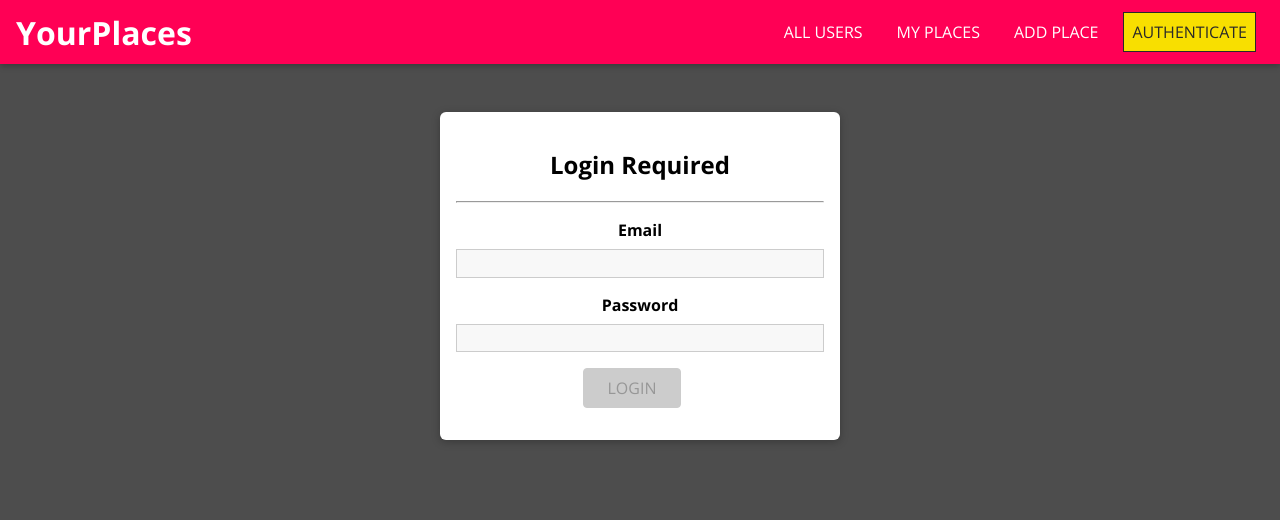
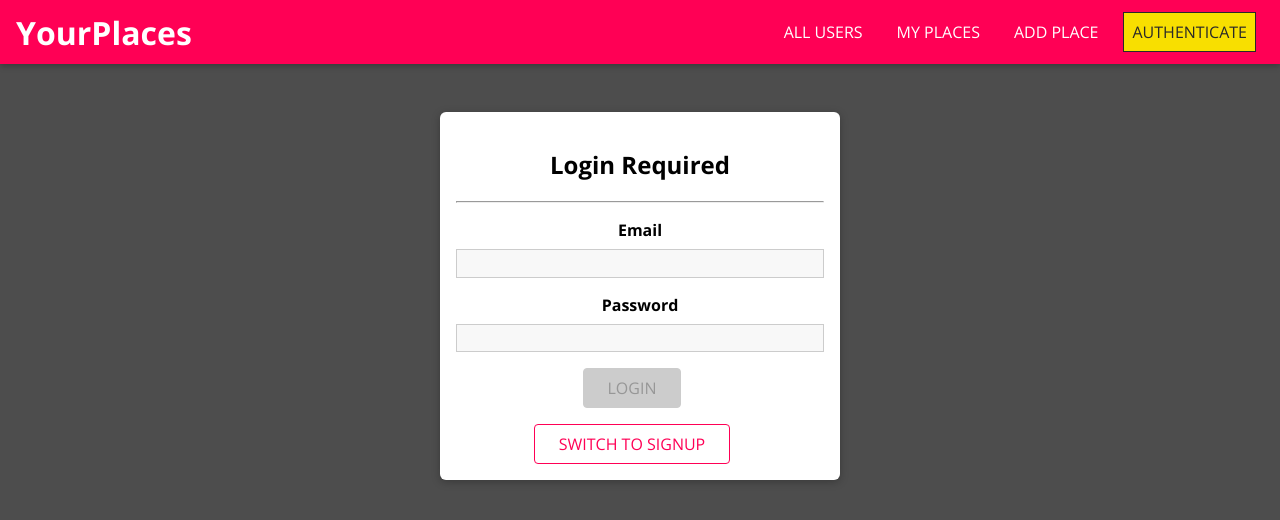
Before and after one commit to umutakin-dev/mern-fullstack, a React (Create React App) app in the folder frontend/: page /auth in a window 1280 px wide. Shown: the top 520 px of the page. Built offline with nearby package versions, Linux system fonts and the light colour scheme.

Commit message:
add signup + swith mode (mern-070)

```diff
--- a/frontend/src/shared/hooks/form-hook.js
+++ b/frontend/src/shared/hooks/form-hook.js
@@ -5,6 +5,9 @@
     case "INPUT_CHANGE":
       let formIsValid = true;
       for (const inputId in state.inputs) {
+        if (!state.inputs[inputId]) {
+          continue;
+        }
         if (inputId === action.inputId) {
           formIsValid = formIsValid && action.isValid;
         } else {
--- a/frontend/src/user/pages/Auth.js
+++ b/frontend/src/user/pages/Auth.js
@@ -1,4 +1,4 @@
-import React from "react";
+import React, { useState } from "react";
 
 import Card from "../../shared/components/UIElements/Card";
 import Input from "../../shared/components/FormElements/Input";
@@ -7,12 +7,15 @@
 import {
   VALIDATOR_EMAIL,
   VALIDATOR_MINLENGTH,
+  VALIDATOR_REQUIRE,
 } from "../../shared/util/validators";
 
 import "./Auth.css";
 
 const Auth = () => {
-  const [formState, inputHandler] = useForm(
+  const [isLoginMode, setIsLoginMode] = useState(true);
+
+  const [formState, inputHandler, setFormData] = useForm(
     {
       email: {
         value: "",
@@ -26,6 +29,27 @@
     false
   );
 
+  const switchModeHandler = () => {
+    if (!isLoginMode) {
+      setFormData(
+        { ...formState.inputs, name: undefined },
+        formState.inputs.email.isValid && formState.inputs.password.isValid
+      );
+    } else {
+      setFormData(
+        {
+          ...formState.inputs,
+          name: {
+            value: "",
+            isValid: false,
+          },
+        },
+        false
+      );
+    }
+    setIsLoginMode((prevMode) => !prevMode);
+  };
+
   const authSubmitHandler = (event) => {
     event.preventDefault();
     console.log(formState.inputs);
@@ -36,6 +60,17 @@
       <h2>Login Required</h2>
       <hr />
       <form onSubmit={authSubmitHandler}>
+        {!isLoginMode && (
+          <Input
+            element="input"
+            id="name"
+            type="text"
+            label="Your Name"
+            validators={[VALIDATOR_REQUIRE()]}
+            errorText="Please enter a name"
+            onInput={inputHandler}
+          />
+        )}
         <Input
           id="email"
           element="input"
@@ -55,9 +90,12 @@
           onInput={inputHandler}
         />
         <Button type="submit" disabled={!formState.isValid}>
-          LOGIN
+          {isLoginMode ? "LOGIN" : "SIGNUP"}
         </Button>
       </form>
+      <Button inverse onClick={switchModeHandler}>
+        {isLoginMode ? "SWITCH TO SIGNUP" : "SWITCH TO LOGIN"}
+      </Button>
     </Card>
   );
 };
```
